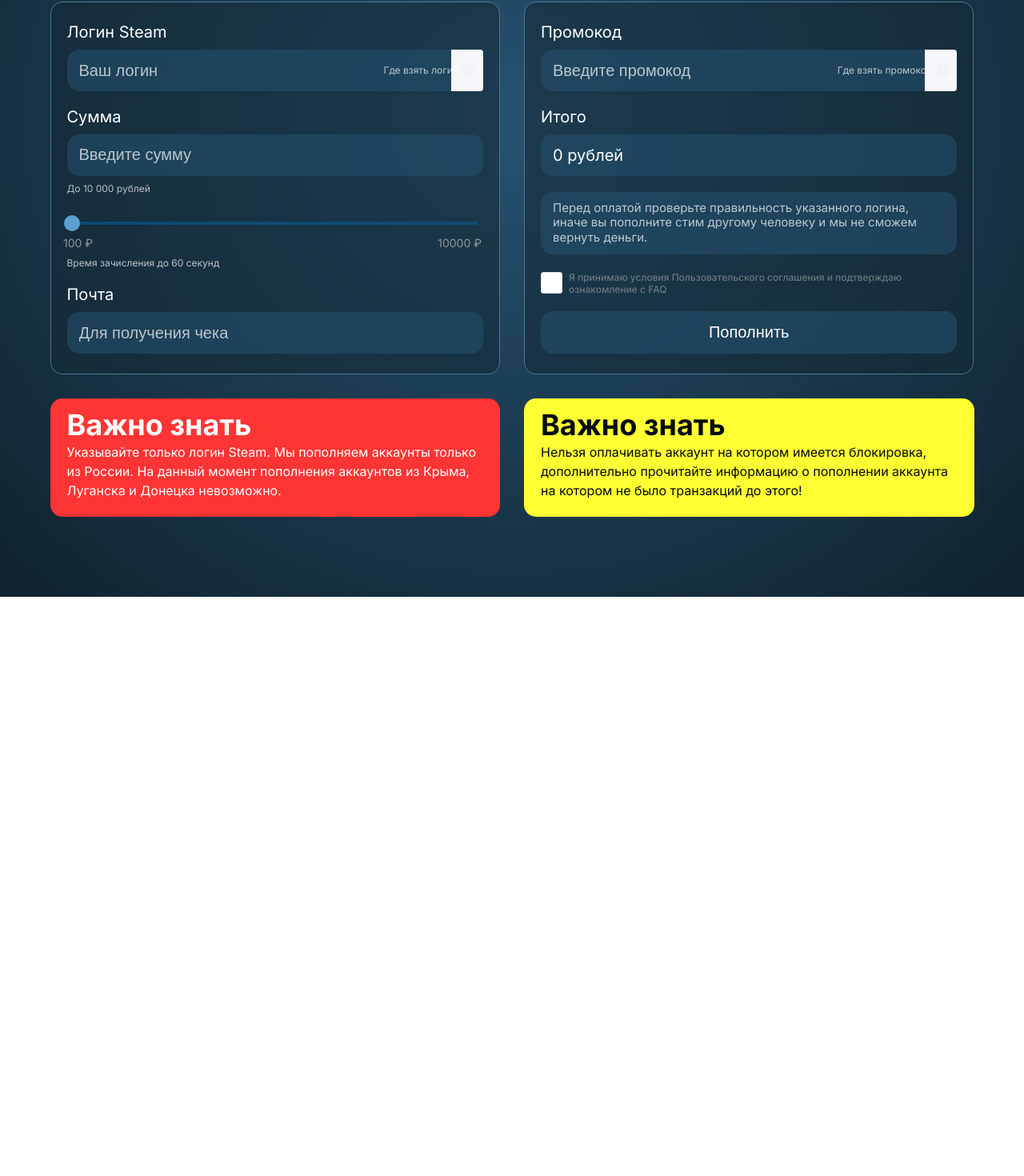
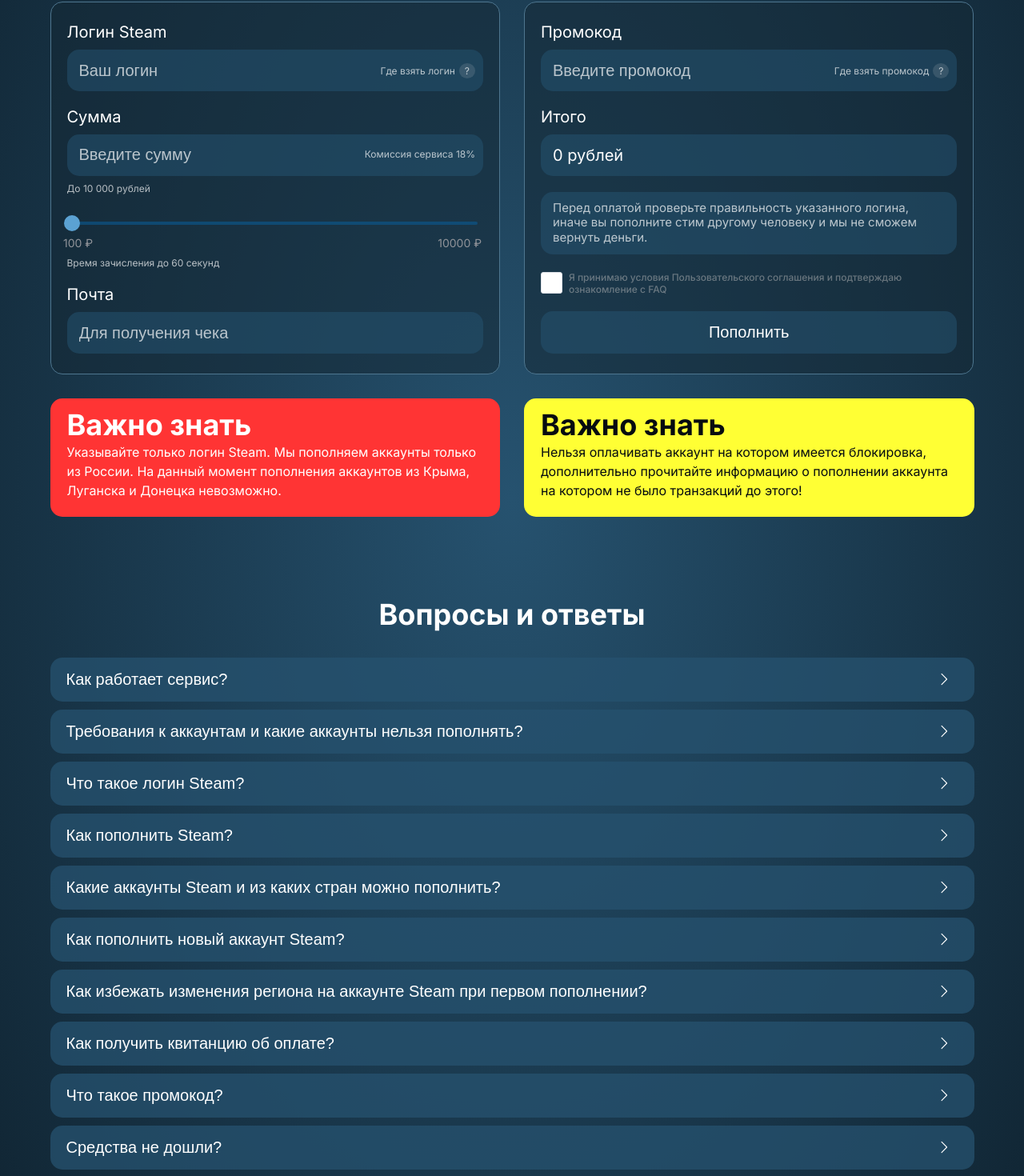
Before and after one commit to ecomeel/dota-fun, a Vue app: page / in a window 1280 px wide. Shown: the part 446-1916 px from the top of the page at 80% size. Before the commit the page ends 1192 px from the top, so only its background shows below. Built offline with nearby package versions, Linux system fonts and the light colour scheme.

Commit message:
add tooltips && FAQs

```diff
--- a/src/assets/styles/element/index.scss
+++ b/src/assets/styles/element/index.scss
@@ -18,35 +18,16 @@
     'content-bg-color': transparent,
     'content-font-size': auto,
   ),
-  $select-dropdown: (
-    'max-height': var(--el-dropdown-max-height),
-  ),
 );
 @use 'element-plus/theme-chalk/src/mixins/function' as *;
 @use 'element-plus/theme-chalk/src/input';
 @use 'element-plus/theme-chalk/src/base'; // for transition
-// @use 'element-plus/theme-chalk/src/form';
 @use 'element-plus/theme-chalk/src/slider';
+@use 'element-plus/theme-chalk/src/popper';
 @use 'element-plus/theme-chalk/src/form-item';
 @use 'element-plus/theme-chalk/src/input-number';
-@use 'element-plus/theme-chalk/src/select';
-@use 'element-plus/theme-chalk/src/scrollbar';
-@use 'element-plus/theme-chalk/src/popover';
-@use 'element-plus/theme-chalk/src/option';
-@use 'element-plus/theme-chalk/src/radio';
-@use 'element-plus/theme-chalk/src/rate';
-@use 'element-plus/theme-chalk/src/dropdown';
-@use 'element-plus/theme-chalk/src/dropdown-item';
-@use 'element-plus/theme-chalk/src/dropdown-menu';
 @use 'element-plus/theme-chalk/src/collapse';
-@use 'element-plus/theme-chalk/src/dialog';
-@use 'element-plus/theme-chalk/src/overlay';
-@use 'element-plus/theme-chalk/src/date-picker';
-@use 'element-plus/theme-chalk/src/breadcrumb';
 @use 'element-plus/theme-chalk/src/checkbox';
-@use 'element-plus/theme-chalk/src/image';
-@use 'element-plus/theme-chalk/src/image-viewer';
-@use 'element-plus/theme-chalk/src/notification';
 @use 'element-plus/theme-chalk/src/loading';
 
 @use '@/assets/styles/_variables' as *;
@@ -76,7 +57,20 @@
     &[type=number] {
       text-align: left;
     }
+
+    // &:focus {
+    //   .el-input-group__append {
+    //     border: 1px solid #6d859c;;
+    //   }
+    // }
   }
+  // &-group {
+  //   &__append {
+  //     --el-fill-color-light: #26526F8C;
+  //     border-top-right-radius: 15px;
+  //     border-bottom-right-radius: 15px;
+  //   }
+  // }
 }
 
 .el-slider {
@@ -111,7 +105,6 @@
 
 .el-checkbox {
   white-space: unset;
-
   &__input {
     --el-checkbox-input-height: 27px;
     --el-checkbox-input-width: 27px;
@@ -137,3 +130,22 @@
 
   }
 }
+
+.el-collapse {
+  --el-collapse-border-color: transparent;
+
+  &-item {
+    background-color: #26526FBF;
+    border-radius: 15px;
+
+    &__header {
+      padding: 15px 20px;
+      border-radius: 15px;
+    }
+    &__wrap {
+      padding: 0 20px;
+      --el-collapse-content-text-color: #FFFFFF;
+      border-radius: 15px;
+    }
+  }
+}
--- /dev/null
+++ b/src/components/FAQ.vue
@@ -0,0 +1,98 @@
+<template>
+ <section class="faq">
+  <h2 class="faq__title">Вопросы и ответы</h2>
+  <ElCollapse
+    v-model="activeFAQ"
+    accordion
+    class="faq__list"
+  >
+    <ElCollapseItem
+      v-for="(item, index) in FAQs"
+      :key="index"
+      :name="index"
+      :title="item.question"
+    >
+      <p>{{ item.answer }}</p>
+    </ElCollapseItem>
+  </ElCollapse>
+ </section>
+</template>
+
+<script setup lang="ts">
+import { ref } from 'vue'
+
+const FAQs: Record<'answer' | 'question', string>[] = [
+  {
+    question: 'Как работает сервис?',
+    answer: 'Тут какой-то текст описания. Тут какой-то текст описания.Тут какой-то текст описания.Тут какой-то текст описания. Тут какой-то текст описания. Тут какой-то текст описания.Тут какой-то текст описания.Тут какой-то текст описания. Тут какой-то текст описания. Тут какой-то текст описания.Тут какой-то текст описания.'
+  },
+  {
+    question: 'Требования к аккаунтам и какие аккаунты нельзя пополнять?',
+    answer: 'Тут какой-то текст описания. Тут какой-то текст описания.Тут какой-то текст описания.Тут какой-то текст описания. Тут какой-то текст описания. Тут какой-то текст описания.Тут какой-то текст описания.Тут какой-то текст описания. Тут какой-то текст описания. Тут какой-то текст описания.Тут какой-то текст описания.'
+  },
+  {
+    question: 'Что такое логин Steam?',
+    answer: 'Тут какой-то текст описания. Тут какой-то текст описания.Тут какой-то текст описания.Тут какой-то текст описания. Тут какой-то текст описания. Тут какой-то текст описания.Тут какой-то текст описания.Тут какой-то текст описания. Тут какой-то текст описания. Тут какой-то текст описания.Тут какой-то текст описания.'
+  },
+  {
+    question: 'Как пополнить Steam?',
+    answer: 'Тут какой-то текст описания. Тут какой-то текст описания.Тут какой-то текст описания.Тут какой-то текст описания. Тут какой-то текст описания. Тут какой-то текст описания.Тут какой-то текст описания.Тут какой-то текст описания. Тут какой-то текст описания. Тут какой-то текст описания.Тут какой-то текст описания.'
+  },
+  {
+    question: 'Какие аккаунты Steam и из каких стран можно пополнить?',
+    answer: 'Тут какой-то текст описания. Тут какой-то текст описания.Тут какой-то текст описания.Тут какой-то текст описания. Тут какой-то текст описания. Тут какой-то текст описания.Тут какой-то текст описания.Тут какой-то текст описания. Тут какой-то текст описания. Тут какой-то текст описания.Тут какой-то текст описания.'
+  },
+  {
+    question: 'Как пополнить новый аккаунт Steam?',
+    answer: 'Тут какой-то текст описания. Тут какой-то текст описания.Тут какой-то текст описания.Тут какой-то текст описания. Тут какой-то текст описания. Тут какой-то текст описания.Тут какой-то текст описания.Тут какой-то текст описания. Тут какой-то текст описания. Тут какой-то текст описания.Тут какой-то текст описания.'
+  },
+  {
+    question: 'Как избежать изменения региона на аккаунте Steam при первом пополнении?',
+    answer: 'Тут какой-то текст описания. Тут какой-то текст описания.Тут какой-то текст описания.Тут какой-то текст описания. Тут какой-то текст описания. Тут какой-то текст описания.Тут какой-то текст описания.Тут какой-то текст описания. Тут какой-то текст описания. Тут какой-то текст описания.Тут какой-то текст описания.'
+  },
+  {
+    question: 'Как получить квитанцию об оплате?',
+    answer: 'Тут какой-то текст описания. Тут какой-то текст описания.Тут какой-то текст описания.Тут какой-то текст описания. Тут какой-то текст описания. Тут какой-то текст описания.Тут какой-то текст описания.Тут какой-то текст описания. Тут какой-то текст описания. Тут какой-то текст описания.Тут какой-то текст описания.'
+  },
+  {
+    question: 'Что такое промокод?',
+    answer: 'Тут какой-то текст описания. Тут какой-то текст описания.Тут какой-то текст описания.Тут какой-то текст описания. Тут какой-то текст описания. Тут какой-то текст описания.Тут какой-то текст описания.Тут какой-то текст описания. Тут какой-то текст описания. Тут какой-то текст описания.Тут какой-то текст описания.'
+  },
+  {
+    question: 'Средства не дошли?',
+    answer: 'Тут какой-то текст описания. Тут какой-то текст описания.Тут какой-то текст описания.Тут какой-то текст описания. Тут какой-то текст описания. Тут какой-то текст описания.Тут какой-то текст описания.Тут какой-то текст описания. Тут какой-то текст описания. Тут какой-то текст описания.Тут какой-то текст описания.'
+  },
+  {
+    question: 'Лимиты и ограничения',
+    answer: 'Тут какой-то текст описания. Тут какой-то текст описания.Тут какой-то текст описания.Тут какой-то текст описания. Тут какой-то текст описания. Тут какой-то текст описания.Тут какой-то текст описания.Тут какой-то текст описания. Тут какой-то текст описания. Тут какой-то текст описания.Тут какой-то текст описания.'
+  },
+  {
+    question: 'Остались вопросы?',
+    answer: 'Тут какой-то текст описания. Тут какой-то текст описания.Тут какой-то текст описания.Тут какой-то текст описания. Тут какой-то текст описания. Тут какой-то текст описания.Тут какой-то текст описания.Тут какой-то текст описания. Тут какой-то текст описания. Тут какой-то текст описания.Тут какой-то текст описания.'
+  }
+]
+
+const activeFAQ = ref('1')
+</script>
+
+<style lang="scss" scoped>
+.faq {
+  &__title {
+    font-size: 36px;
+    font-weight: 700;
+    line-height: 1.25em;
+    text-align: center;
+  }
+  &__list {
+    margin-top: 30px;
+
+    & > div:not(:first-child) {
+      margin-top: 10px;
+    }
+
+    & > * p {
+      line-height: 1.25em;
+    }
+  }
+}
+</style>
--- a/src/components/TopUpForm.vue
+++ b/src/components/TopUpForm.vue
@@ -2,37 +2,34 @@
   <ElForm class="topup" :model="form">
     <div class="topup__form">
       <ElFormItem class="topup__item" label="Логин Steam">
+        <div class="topup__input--wrapper">
           <ElInput
             v-model="form.name"
             class="topup__input"
             placeholder="Ваш логин"
-        >
-          <template #append>
+          />
+          <ElTooltip placement="top">
+            <template #content>
+              <p>Описание, где берется логин аккаунта</p>
+            </template>
             <div class="topup__input--tip">
               <p>Где взять логин</p>
               <div class="topup__input--tip-icon">?</div>
             </div>
-          </template>
-        </ElInput>
-        <!--
-          <div class="topup__input--tip">
-          <p>Где взять логин</p>
-          <div class="topup__input--tip-icon">?</div>
+          </ElTooltip>
         </div>
-        -->
       </ElFormItem>
       <ElFormItem class="topup__item" label="Сумма">
+        <div class="topup__input--wrapper">
           <ElInputNumber
             v-model="form.amount"
             :controls="false"
             :max="priceRange.max"
             :min="priceRange.min"
             placeholder="Введите сумму"
-        >
-          <template #append>
+          />
           <p class="topup__input--tip">Комиссия сервиса 18%</p>
-          </template>
-        </ElInputNumber>
+        </div>
         <p class="topup__input--description">До 10 000 рублей</p>
       </ElFormItem>
       <ElFormItem>
@@ -51,14 +48,19 @@
     </div>
     <div class="topup__form">
       <ElFormItem label="Промокод">
-        <ElInput v-model="form.promo" placeholder="Введите промокод">
-          <template #append>
+        <div class="topup__input--wrapper">
+          <ElInput v-model="form.promo" placeholder="Введите промокод" />
+          <ElTooltip placement="top">
+            <template #content>
+              <p>Описание, где берется промокод</p>
+            </template>
             <div class="topup__input--tip">
               <p>Где взять промокод</p>
               <div class="topup__input--tip-icon">?</div>
             </div>
-          </template>
-        </ElInput>
+          </ElTooltip>
+        </div>
+
       </ElFormItem>
       <ElFormItem label="Итого">
         <div class="el-input">
@@ -144,16 +146,21 @@
     &--tip {
       position: absolute;
       right: 10px;
-      top: calc(50% - 8px);
+      top: calc(50% - 9px);
       display: flex;
+      align-items: center;
       column-gap: 5px;
       @extend %extra-small;
 
       &-icon {
-        padding: 0 5px;
+        padding: 0 7px;
+        line-height: 19px;
         background-color: #D9D9D926;
         border-radius: 100%;
       }
+    }
+    &--wrapper {
+      position: relative;
     }
     &--description {
       margin-top: 8px;
--- a/src/views/HomeView.vue
+++ b/src/views/HomeView.vue
@@ -6,7 +6,7 @@
         <CardTransparent img="steam-circle.png" text="<strong>Пополняй стим</strong><br>без проблем и задержек" />
         <CardTransparent text="Не требуется пароль,<br>доступ к стиму или трейду" />
       </div>
-      <TopUpForm />
+      <TopupForm />
       <div class="home__main--below-notifications">
         <CardColorful
           v-for="(card, id) in notificationCards"
@@ -16,14 +16,15 @@
           :title="card.title" />
       </div>
     </section>
+    <FAQ />
   </div>
-
 </template>
 
 <script setup lang="ts">
 import CardColorful from '@/components/cards/CardColorful.vue'
 import CardTransparent from '@/components/cards/CardTransparent.vue'
-import TopUpForm from '@/components/TopUpForm.vue'
+import FAQ from '@/components/FAQ.vue'
+import TopupForm from '@/components/TopupForm.vue'
 
 interface INotification {
   title: string;
@@ -43,6 +44,8 @@
     theme: 'yellow'
   }
 ]
+
+
 </script>
 
 <style scoped lang="scss">
@@ -54,7 +57,7 @@
   }
   &__main {
     margin-top: 30px;
-
+    margin-bottom: 100px;
     & > * {
       display: flex;
       column-gap: 30px;
```
Lines whose indentation alone changed are shown as unchanged.
